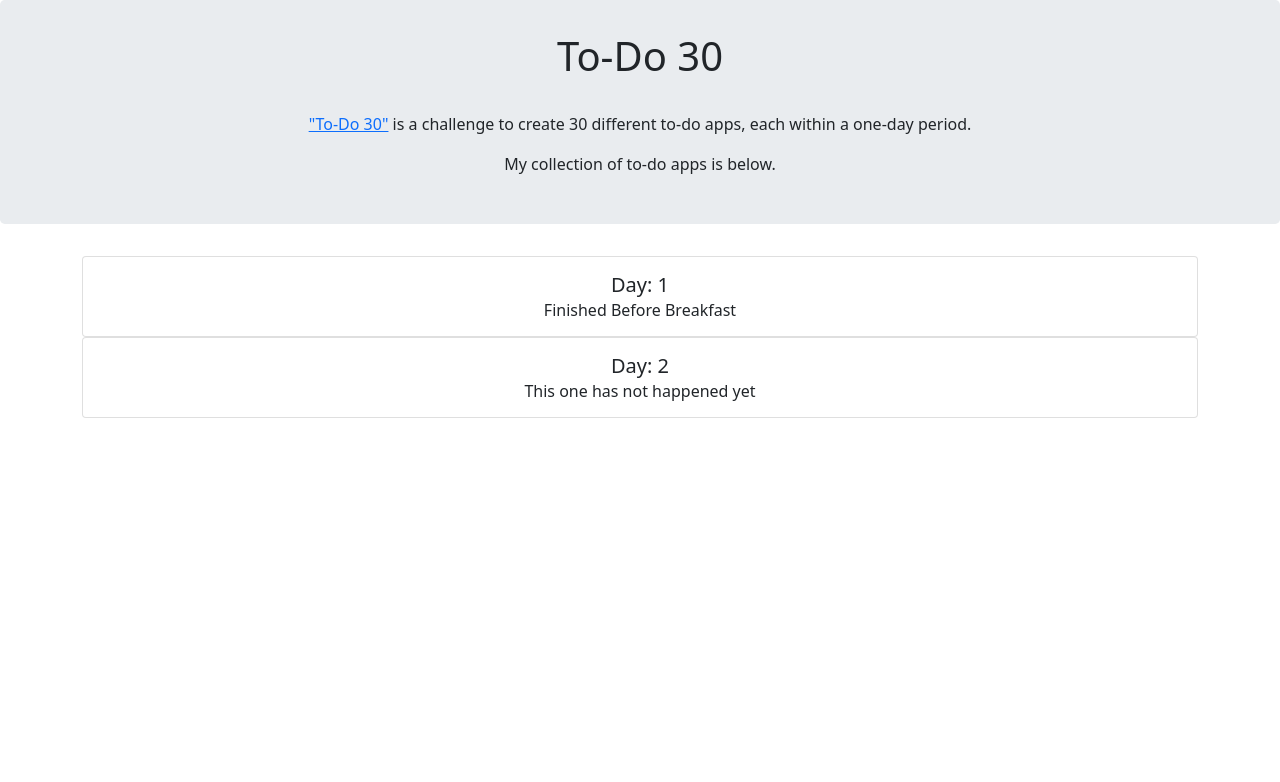
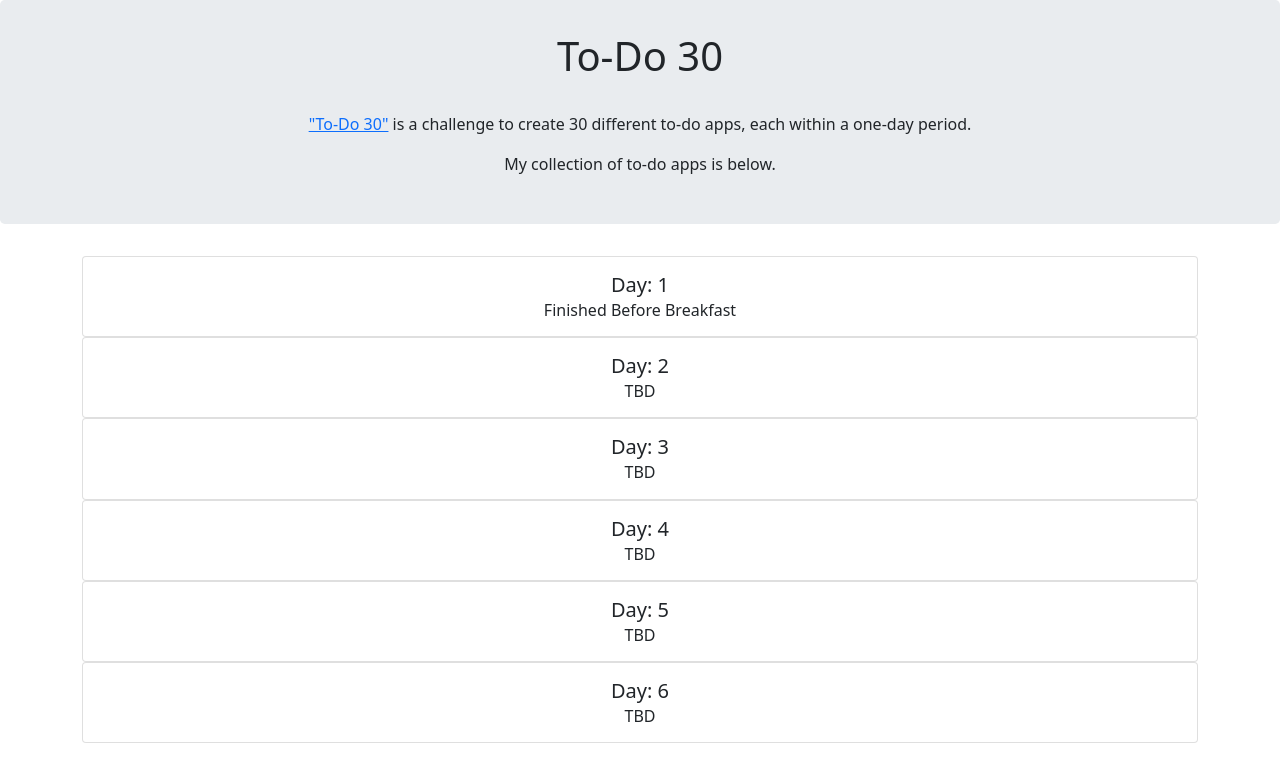
Before and after one commit to ejw773/to-do-30, a React (Create React App) app: page / in a window 1280 px wide. Shown: the top 782 px of the page. Built offline with nearby package versions, Linux system fonts and the light colour scheme.

Commit message:
adds future data to projectInfo

```diff
--- a/src/shared/projectInfo.js
+++ b/src/shared/projectInfo.js
@@ -6,9 +6,30 @@ const projectInfo = [
     },
     {
         day: 2,
-        title: 'This one has not happened yet',
+        title: 'TBD',
         link: 'https://todo02.elijahwilcott.com/'
+    },
+    {
+        day: 3,
+        title: 'TBD',
+        link: 'https://todo03.elijahwilcott.com/'
+    },
+    {
+        day: 4,
+        title: 'TBD',
+        link: 'https://todo04.elijahwilcott.com/'
+    },
+    {
+        day: 5,
+        title: 'TBD',
+        link: 'https://todo05.elijahwilcott.com/'
+    },
+    {
+        day: 6,
+        title: 'TBD',
+        link: 'https://todo06.elijahwilcott.com/'
     }
+
 ];
 
 export default projectInfo;
```
